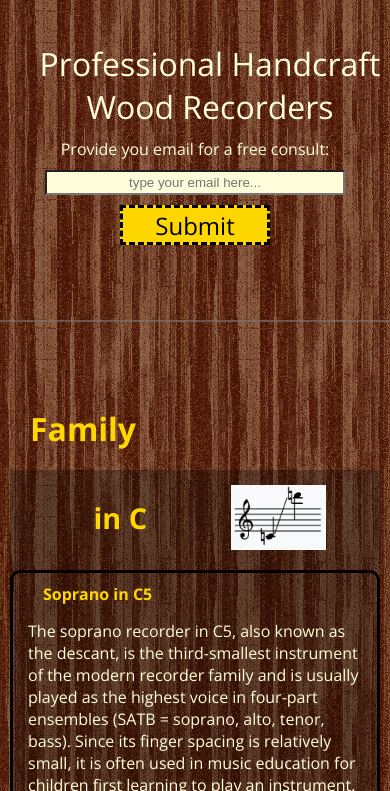
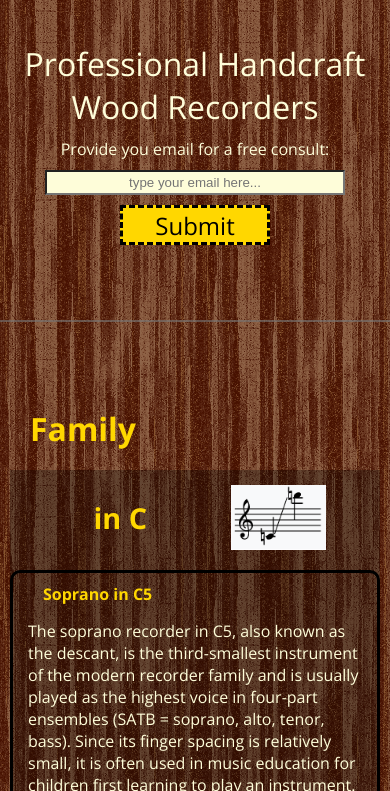
Before and after one commit to baratex/freecodecamp_product-landing-page, a plain HTML site: page index.html in a window 390 px wide. Shown: the part 53-844 px from the top of the page. Drawn offline with nearby package versions, Linux system fonts and the light colour scheme.

Commit message:
correction mobile

```diff
--- a/index.html
+++ b/index.html
@@ -2,6 +2,7 @@
 <html lang="en">
   <head>
     <meta charset="UTF-8" />
+    <meta name="viewport" content="width=device-width" />
     <title>Being the Recoder</title>
     <link rel="stylesheet" href="styles.css" />
     <link href='https://fonts.googleapis.com/css?family=Yellowtail' rel='stylesheet'>
--- a/styles.css
+++ b/styles.css
@@ -95,9 +95,8 @@ h2{
   text-align: center;
   color:#fefdd9;
   font-weight:400;
-  margin-top:20px;
-  margin-bottom:0px;
-}
+  margin:20px 0 0 0;
+ }
 
 .familygrid h3{
   font-size: 1.8rem;
```
